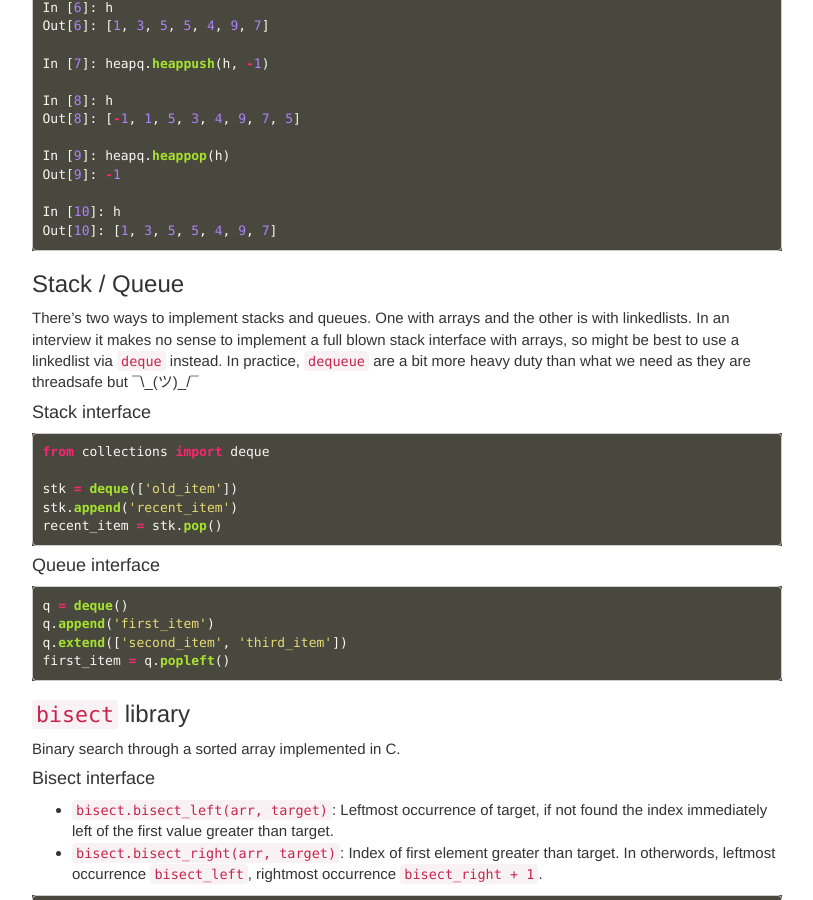
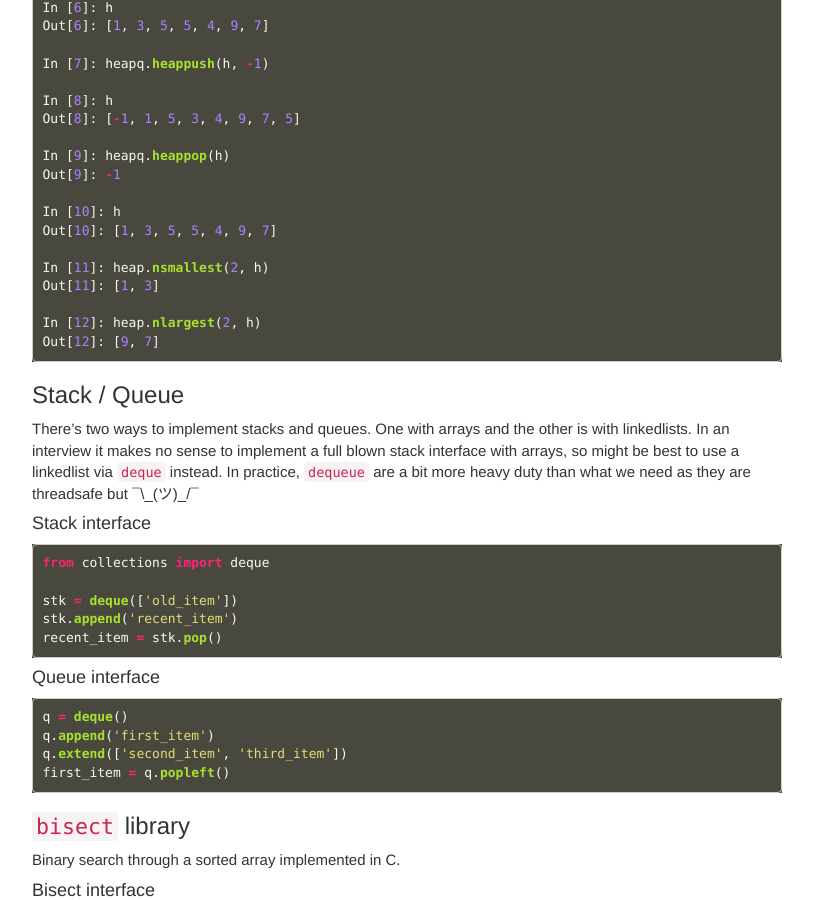
Before and after one commit to vispz/psvishnu91.github.io, a Jekyll site: the page built from _posts/programming_notes/2022-11-24-python-containers.md, in a window 1280 px wide and 900 px high, scrolled down 2732 px. Shown: the whole window, without its empty margins (233-1046 px from the left). Built offline with Jekyll 4.4.1, drawn with Linux system fonts in a browser that asks for light colours; nearby versions of some CDN libraries; formulas are drawn with MathJax 3.

Commit message:
added heapq nsmallest and nlargest

````diff
--- a/_posts/programming_notes/2022-11-24-python-containers.md
+++ b/_posts/programming_notes/2022-11-24-python-containers.md
@@ -133,6 +133,12 @@ Out[9]: -1
 
 In [10]: h
 Out[10]: [1, 3, 5, 5, 4, 9, 7]
+
+In [11]: heap.nsmallest(2, h)
+Out[11]: [1, 3]
+
+In [12]: heap.nlargest(2, h)
+Out[12]: [9, 7]
 ```
 
 ### Stack / Queue
````
